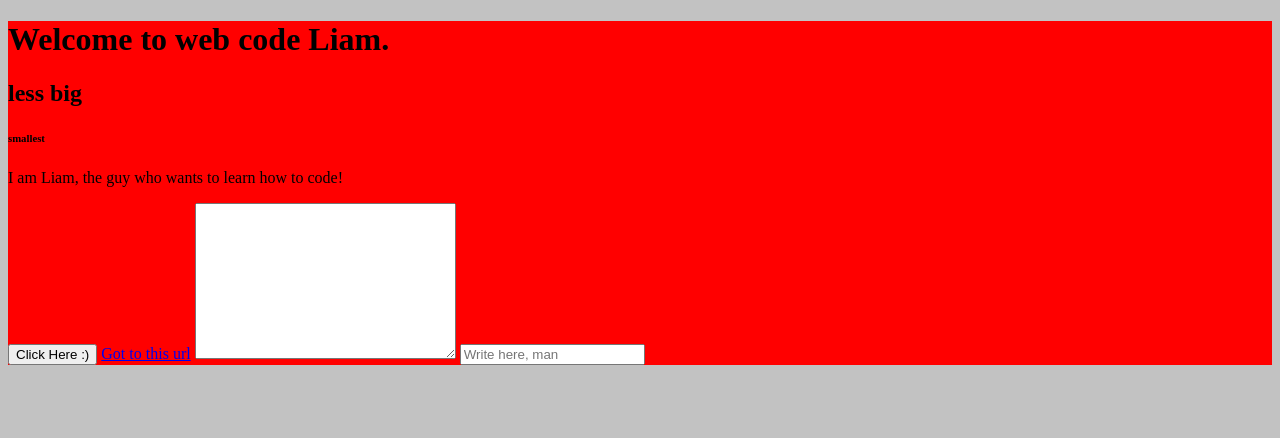
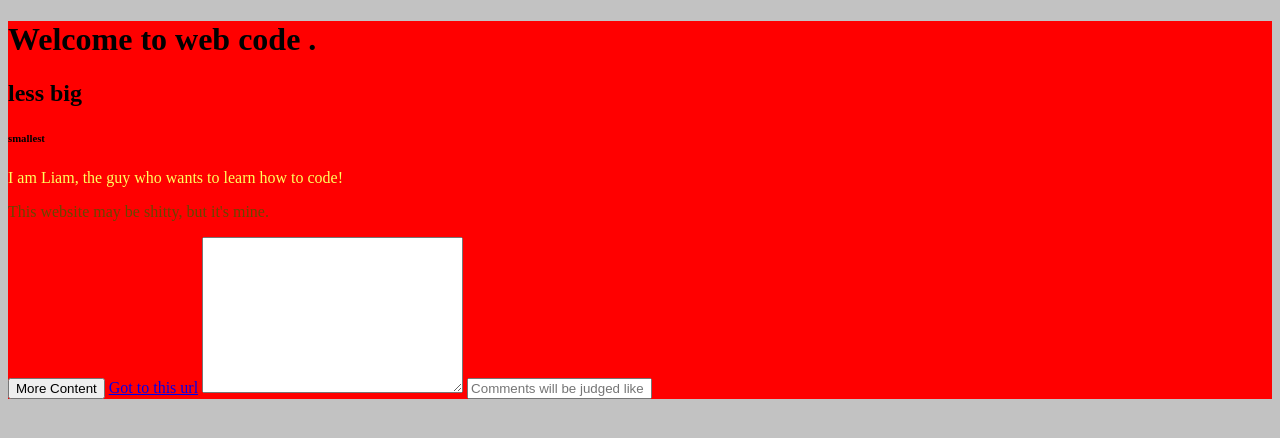
Before and after one commit to ImportLiam/WebScrapey, a plain HTML site: page src/index.html in a window 1280 px wide. Drawn offline with Linux system fonts and the light colour scheme.

Commit message:
Purple & new text

```diff
--- a/src/index.html
+++ b/src/index.html
@@ -10,19 +10,23 @@
 <body>
     <div class="first-container">
         <h1 class="liam-first-text">
-            Welcome to web code Liam.
+            Welcome to web code .
         </h1>
         <h2> less big</h2>
         <h6>smallest</h6>
-        <p>
+        <p style="color:#ffff5d">
             I am Liam, the guy who wants to learn how to code!
         </p>
+        <p style="color:#684600">
+            This website may be shitty, but it's mine.
+        </p>
         <button>
-            Click Here :)
+            More Content
         </button>
+
         <a href="https://github.com/ImportLiam/WebScrapey">Got to this url</a>
         <textarea name="" id="" cols="30" rows="10"></textarea>
-        <input type="text" placeholder="Write here, man">
+        <input type="text" placeholder="Comments will be judged like">
     </div>
 
 
```
